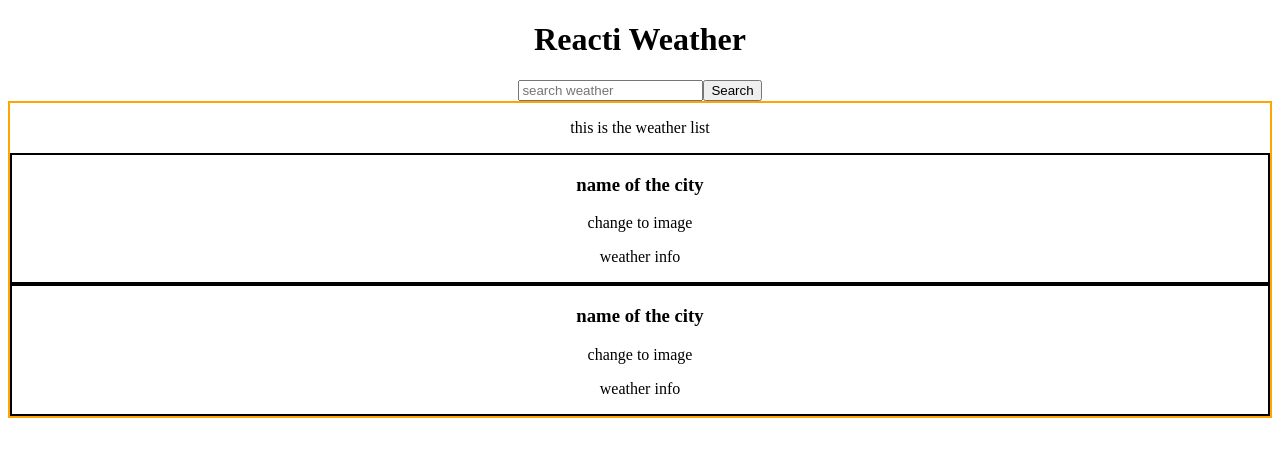
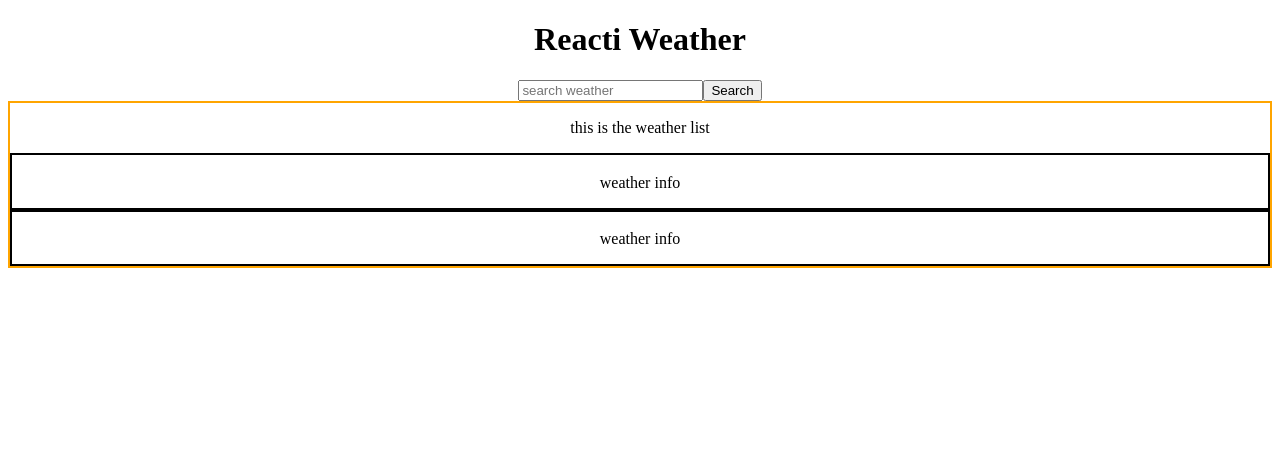
Before and after one commit to usuajiayako/react-weather-app, a React (Create React App) app: page / in a window 1280 px wide. Shown: the top 456 px of the page. Built offline with nearby package versions, Linux system fonts and the light colour scheme; no server answers.

Commit message:
working on weatherCard componentDidMount

```diff
--- a/src/WeatherCard/WeatherCard.js
+++ b/src/WeatherCard/WeatherCard.js
@@ -1,10 +1,10 @@
 import "./WeatherCard.css"
 
-const WeatherCard = () => {
+const WeatherCard = (props) => {
   return(
     <div className="weather-card-container">
-      <h3>name of the city</h3>
-      <p>change to image</p>
+      <h3>{props.name}</h3>
+      <p>{props.weather}</p>
       <p>weather info</p>
     </div>
   )
--- a/src/WeatherList/WeatherList.js
+++ b/src/WeatherList/WeatherList.js
@@ -6,12 +6,15 @@ import { fetchWeather } from '../APIFile/APIFile';
 
 class WeatherList extends Component {
   state = {
-    searchParam: 'Manchester',
+    searchParam: "Liverpool",
+    name: "",
+    weather: "",
   };
   componentDidMount() {
     console.log('mounting');
     fetchWeather(this.state.searchParam).then((result) => {
-      console.log(result);
+      console.log(result.weather[0].main)
+      this.setState({name: result.name, weather: result.weather[0].main });
     });
   }
   render() {
@@ -19,7 +22,7 @@ class WeatherList extends Component {
     return (
       <main className="weather-list-container">
         <p>this is the weather list</p>
-        <WeatherCard />
+        <WeatherCard name={this.state.name} weather={this.state.weather}/>
         <WeatherCard />
       </main>
     );
```
Also changed, not shown: 1 other file (tests, documents, lock files or other folders).
